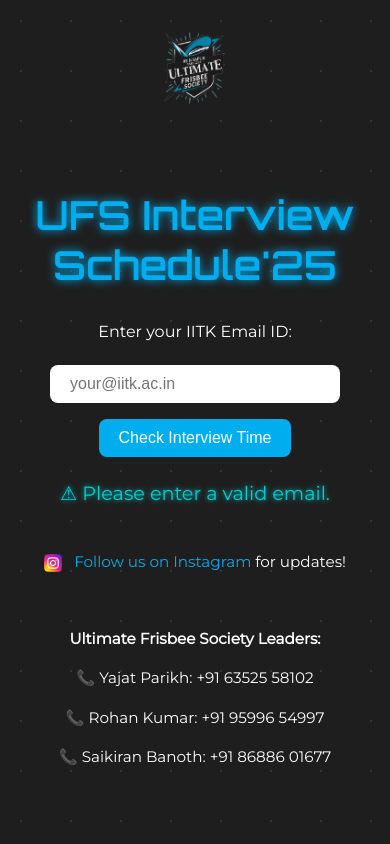
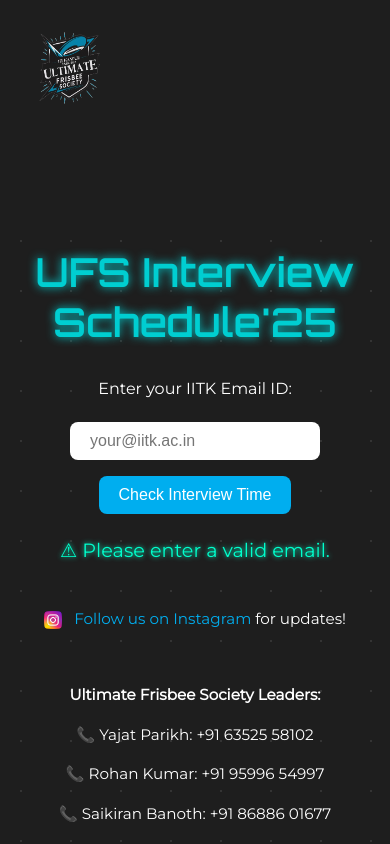
Before and after one commit to Yajat-Parikh/UFS-Secy-Interview, a plain HTML site: page index.html in a window 390 px wide. Both pictures are taken after a click on the button "Check Interview Time". Drawn offline with Linux system fonts and the light colour scheme.

Commit message:
Update index.html

```diff
--- a/index.html
+++ b/index.html
@@ -6,24 +6,25 @@
   <title>UFS Interview Schedule'25 | IIT Kanpur</title>
   <link href="https://fonts.googleapis.com/css2?family=Orbitron:wght@600&family=Montserrat&display=swap" rel="stylesheet">
   <style>
-    html, body {
+    * {
+      box-sizing: border-box;
+    }
+
+    body {
       margin: 0;
       padding: 0;
       background-color: #1e1e1e;
       font-family: 'Montserrat', sans-serif;
       color: #ffffff;
-      min-height: 100vh;
-      overflow-x: hidden;
-      overflow-y: auto;
-    }
-
-    body {
       display: flex;
       flex-direction: column;
       align-items: center;
       justify-content: flex-start;
+      min-height: 100vh;
       text-align: center;
       position: relative;
+      overflow-y: auto;
+      padding-top: 220px;
     }
 
     .stars {
@@ -60,13 +61,12 @@
 
     @media (max-width: 768px) {
       .logo {
-        position: relative;
-        top: 10px;
-        left: 0;
+        position: absolute;
+        top: 20px;
+        left: 20px;
         width: 100px;
         height: 100px;
-        margin: 10px auto 0;
-        display: block;
+        margin: 0;
         animation: none;
       }
     }
@@ -74,9 +74,8 @@
     h1 {
       font-family: 'Orbitron', sans-serif;
       font-size: 2.5rem;
-      color: #00AEEF;
-      text-shadow: 0 0 10px #00AEEF;
-      margin-top: 80px;
+      color: #00CED1;
+      text-shadow: 0 0 10px #00CED1;
       margin-bottom: 1rem;
       z-index: 1;
     }
@@ -109,11 +108,9 @@
     #result {
       margin-top: 1rem;
       font-size: 1.2rem;
-      color: #00CED1;
-      text-shadow: 0 0 5px #00CED1;
+      color: #00ffcc;
+      text-shadow: 0 0 5px #00ffcc;
       z-index: 1;
-      max-width: 90%;
-      word-wrap: break-word;
     }
 
     .footer {
@@ -149,7 +146,7 @@
 
   <img src="logo-Picsart-BackgroundRemover.jpg" alt="UFS Logo" class="logo" />
 
-  <h1>UFS Interview Schedule'25 </h1>
+  <h1>UFS Interview Schedule'25</h1>
   <p>Enter your IITK Email ID:</p>
   <input type="email" id="email" placeholder="your@iitk.ac.in" />
   <button onclick="lookup()">Check Interview Time</button>
@@ -177,12 +174,8 @@
       if (savedEmail) document.getElementById("email").value = savedEmail;
     };
 
-    // Fix: Trigger lookup on Enter key
-    document.getElementById("email").addEventListener("keypress", function(e) {
-      if (e.key === "Enter") {
-        e.preventDefault();
-        lookup();
-      }
+    document.getElementById("email").addEventListener("keydown", (e) => {
+      if (e.key === "Enter") lookup();
     });
 
     async function lookup() {
@@ -196,21 +189,22 @@
 
       result.innerHTML = "⌛ Fetching...";
       localStorage.setItem("ufsEmail", email);
+      console.log("Fetching for:", email);
 
       try {
         const url = `${endpoint}?email=${encodeURIComponent(email)}`;
         const res = await fetch(url);
+        console.log("Status:", res.status);
         if (!res.ok) throw new Error(`Server error: ${res.status}`);
 
         const data = await res.json();
+        console.log("Response data:", data);
 
         if (data.timestamp) {
-          result.innerHTML = `
-            🕒 <span style="color: #00CED1;">Your Interview Schedule: ${data.timestamp}</span><br><br>
-            🔗 <span style="color: #00CED1;">Link for interview:</span>
-            <a href="https://meet.google.com/sar-vuvv-wau" style="color: #00CED1; text-shadow: 0 0 5px #20B2AA;">https://meet.google.com/sar-vuvv-wau</a>
-            ${data.Prompt ? `<br><span style="color: red;">${data.Prompt}</span>` : ''}
-          `;
+          result.innerHTML = `<span style="color: #00CED1; text-shadow: 0 0 5px #20B2AA;">🕒 Your Interview Schedule: ${data.timestamp}</span><br><br>🔗 Link for interview: <a href="https://meet.google.com/sar-vuvv-wau" style="color: #00CED1; text-shadow: 0 0 5px #20B2AA;">https://meet.google.com/sar-vuvv-wau</a>`;
+          if (data.Prompt) {
+            result.innerHTML += `<br><span style="color: red;">${data.Prompt}</span>`;
+          }
         } else {
           result.innerHTML = "❌ No record found for that email.";
         }
```
